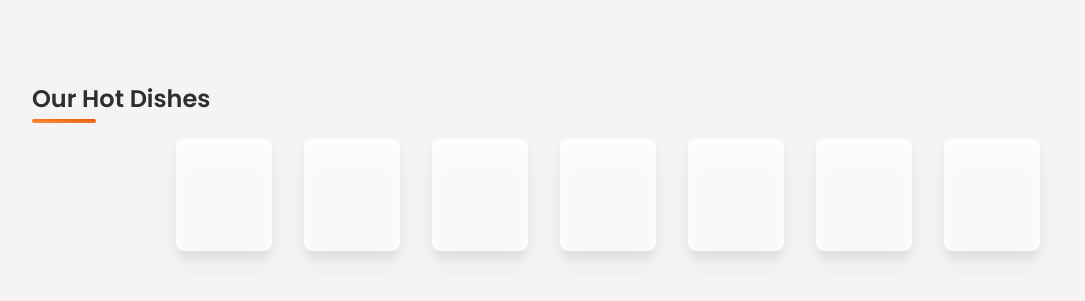
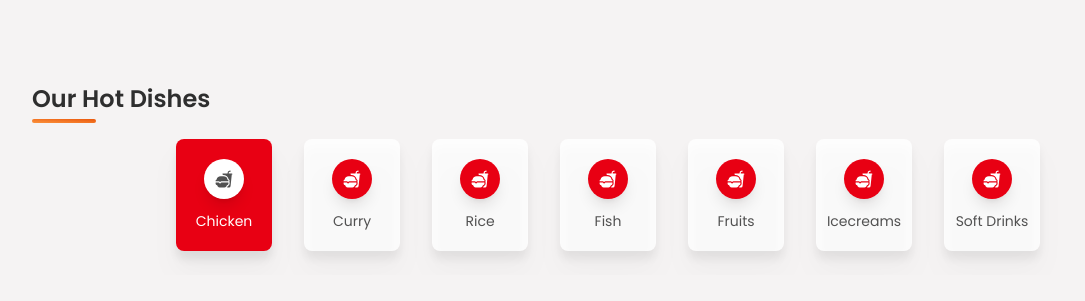
Before and after one commit to yoyoyo8x/bentilzone, a React (Create React App) app: page /#/ in a window 1280 px wide. Shown: the part 1160-1461 px from the top of the page, without its empty margins (32-1117 px from the left). Built offline with nearby package versions, Linux system fonts and the light colour scheme.

Commit message:
fixmenuList

```diff
--- a/src/components/Main/Main.css
+++ b/src/components/Main/Main.css
@@ -262,7 +262,7 @@
     padding: 24px 0;
     overflow-x: scroll;
 }
-.middleCat .categoryFilter{
+.middleCat .cateFilter{
     width: 96px;
     min-width: 94px;
     height: 112px;
@@ -274,3 +274,11 @@
     align-items: center;
     gap: 12px;
 }
+.middleCat .cateFilter .cateIcon{
+    width: 40px;
+    height: 40px;
+    border-radius: 100%;
+    display: flex;
+    align-items: center;
+    justify-content: center;
+}
--- a/src/components/Main/MenuContainer.jsx
+++ b/src/components/Main/MenuContainer.jsx
@@ -5,11 +5,13 @@ import { Categories } from "./utils/data";
 import { useState } from "react";
 import RowContainer from "./RowContainer";
 import { menuList } from "./utils/data";
+import {IoFastFood} from "react-icons/io5";
 
 
 
 function MenuContainer (){
     const[filter,setFilter] = useState("chicken");
+    console.log(filter)
 
     return(
         <section className="Middle">
@@ -20,13 +22,22 @@ function MenuContainer (){
                         Our Hot Dishes</p>
                     <div className="middleCat tw-scrollbar-none">
                         {Categories && Categories.map(category=>(
-                           <motion.div whileTap={{scale:0.75}}
-                           key={category.id}
-                           className={`categoryFilter
-                           ${filter === category ? ' tw-bg-cartNumBg':' tw-bg-card'} tw-drop-shadow-xl hover:tw-bg-cartNumBg`}
-                           >
-
-                           </motion.div>
+                            <motion.div whileTap={{scale:0.75}}
+                            key={category.id}
+                            className={`tw-group cateFilter
+                            ${filter === category.urlParamName ? ' tw-bg-cartNumBg':' tw-bg-card'} tw-drop-shadow-xl hover:tw-bg-cartNumBg`}
+                            onClick={()=>setFilter(category.urlParamName)}
+                            >
+                            <div className={`cateIcon tw-shadow-lg
+                            ${filter === category.urlParamName? 'tw-bg-white':'tw-bg-cartNumBg'} group-hover:tw-bg-white`}>
+                                <IoFastFood className={`${filter === category.urlParamName? 'tw-text-textColor':'tw-text-white'} tw-text-lg group-hover:tw-text-textColor`}/>
+                            </div>
+                            <p className={`tw-text-sm
+                            ${filter === category.urlParamName? 'tw-text-white':'tw-text-textColor'}
+                            group-hover:tw-text-white`}>
+                            {category.name}
+                            </p>
+                            </motion.div>
                         ))}
                     </div>
                     <div className=" tw-w-full">
```
